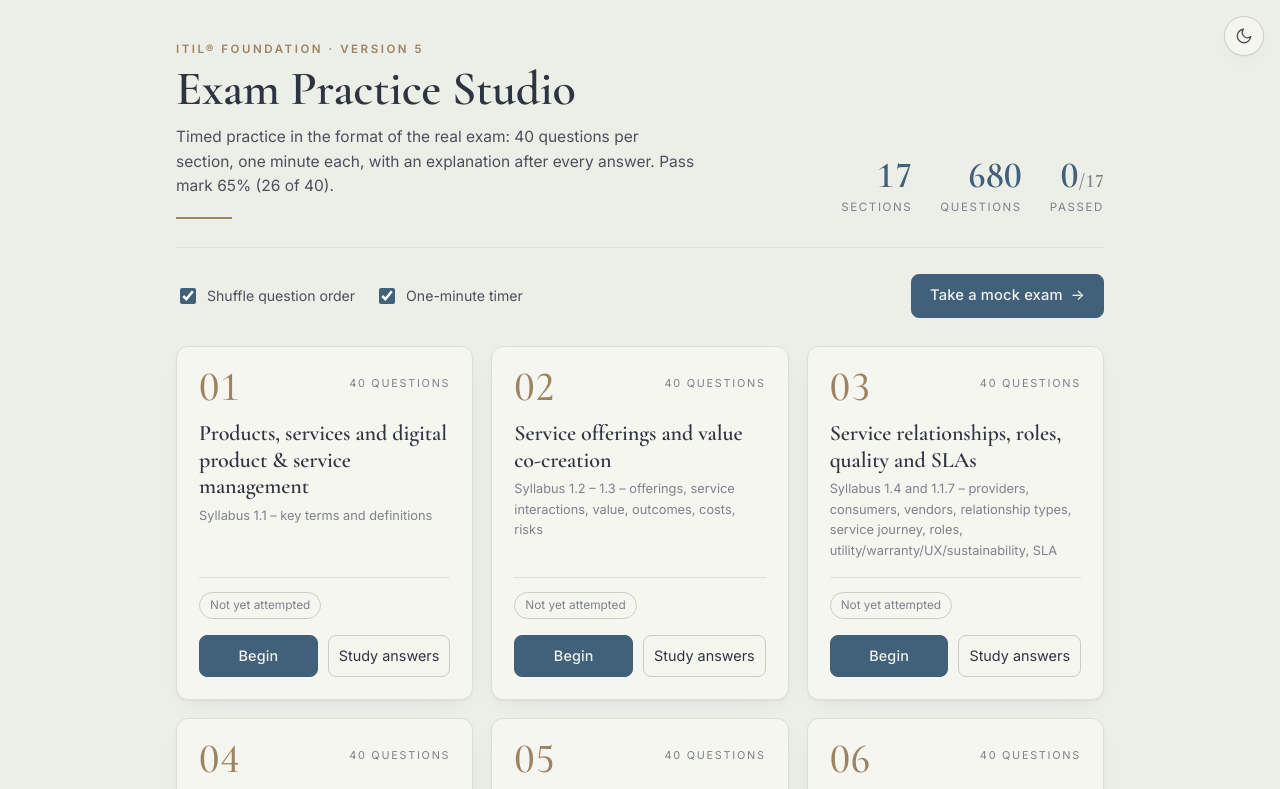
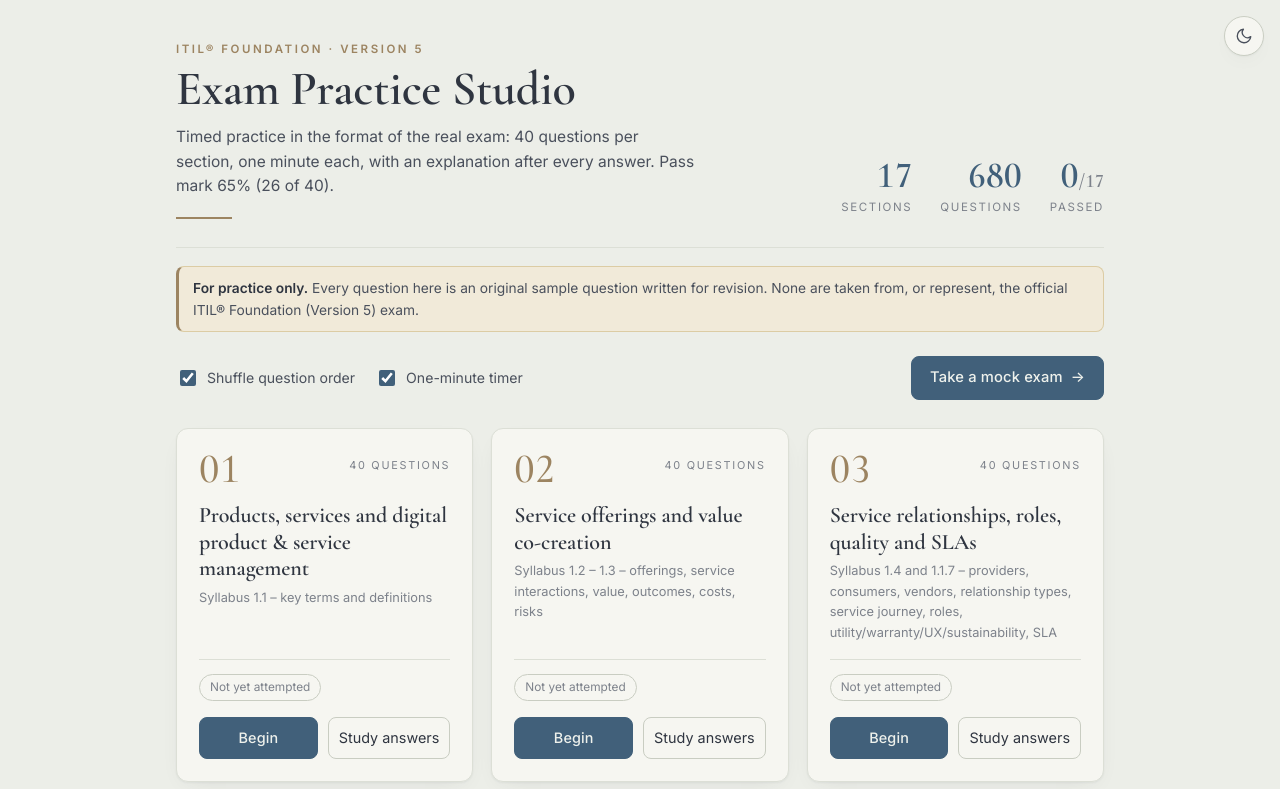
Before and after one commit to Golden-Ogbeka/itil-v5-mock-quiz, a plain HTML site: page index.html in a window 1280 px wide. Shown: the top 789 px of the page. Drawn offline with nearby package versions, Linux system fonts and the light colour scheme.

Commit message:
readme update

```diff
--- a/index.html
+++ b/index.html
@@ -144,6 +144,8 @@ button:disabled{opacity:.5;cursor:default}
 .rev .e{margin-top:8px;font-size:.9rem;color:var(--ink-2);padding-left:14px;border-left:2px solid var(--line-2)}
 .rev .e i{color:var(--muted);font-style:normal;font-size:.8rem}
 .hint{font-size:.8rem;color:var(--muted);margin-top:30px;text-align:center}
+.notice{font-size:.86rem;color:var(--ink-2);background:var(--warn-bg);border:1px solid var(--warn-line);border-left:3px solid var(--gold);border-radius:8px;padding:10px 14px;margin:-8px 0 24px}
+.notice b{color:var(--ink);font-weight:600}
 label.tog{display:flex;gap:8px;align-items:center;font-size:.88rem;color:var(--ink-2);cursor:pointer}
 label.tog input{accent-color:var(--navy);width:16px;height:16px}
 .hidden{display:none}
@@ -230,6 +232,7 @@ function home(){
       <div class="fig"><b>${total}</b><span>Questions</span></div>
       <div class="fig"><b>${passed}<small style="font-size:1.2rem;color:var(--muted)">/${secs.length}</small></b><span>Passed</span></div>
     </div></header>
+  <div class="notice" role="note"><b>For practice only.</b> Every question here is an original sample question written for revision. None are taken from, or represent, the official ITIL® Foundation (Version 5) exam.</div>
   <div class="toolbar">
     <label class="tog"><input type="checkbox" id="pShuf" ${prefs.shuffleQ ? 'checked' : ''}> Shuffle question order</label>
     <label class="tog"><input type="checkbox" id="pTime" ${prefs.timer ? 'checked' : ''}> One-minute timer</label>
@@ -247,7 +250,8 @@ function home(){
       <div class="row"><button class="primary" data-start="${s.n}">Begin</button><button data-study="${s.n}">Study answers</button></div></div>`;
   });
   html += `</div><p class="hint">Press 1–4 or A–D to answer and Enter to continue. Scores are saved in this browser only. ·
-  <button id="reset" class="ghost" style="font-size:.8rem;padding:2px 4px;text-decoration:underline">Reset scores</button></p>`;
+  <button id="reset" class="ghost" style="font-size:.8rem;padding:2px 4px;text-decoration:underline">Reset scores</button></p>
+  <p class="hint" style="margin-top:6px">Sample questions for practice only; none are from the official exam. Not affiliated with or endorsed by PeopleCert. ITIL® is a registered trademark of PeopleCert.</p>`;
   app.innerHTML = html;
   app.querySelectorAll('[data-start]').forEach(b => b.onclick = () => start(+b.dataset.start));
   app.querySelectorAll('[data-study]').forEach(b => b.onclick = () => study(+b.dataset.study));
```
Also changed, not shown: README.md (added).
